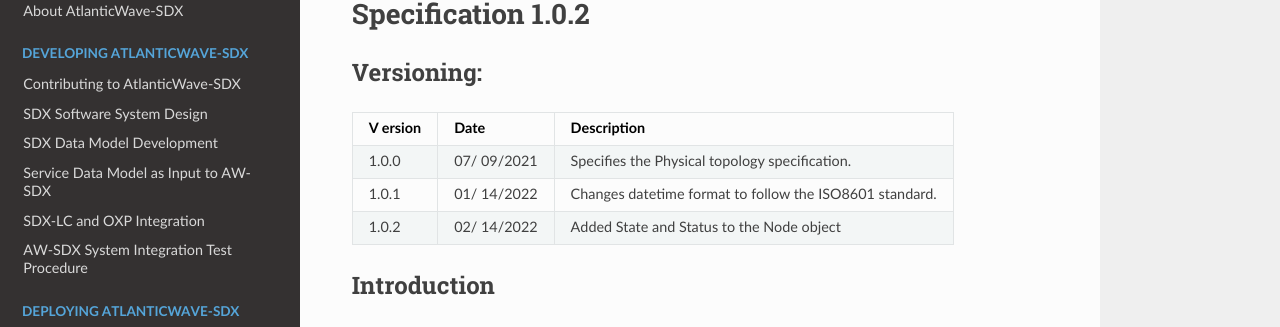
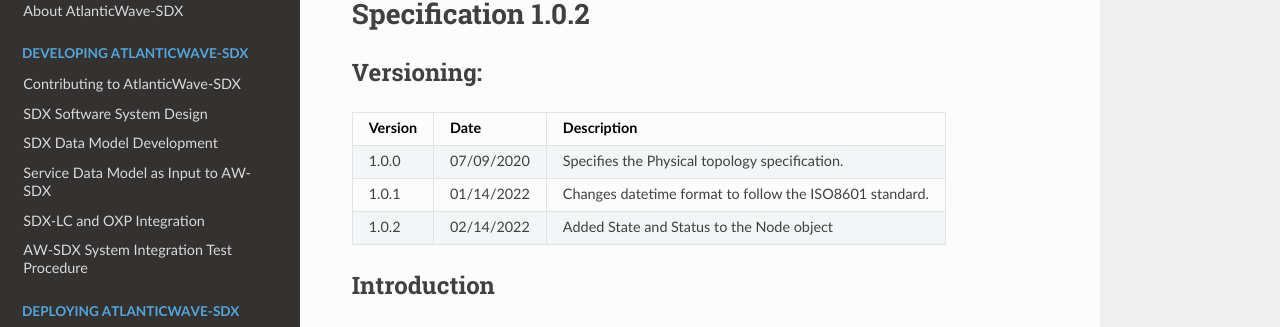
Before and after one commit to atlanticwave-sdx/sdx-docs, a Sphinx documentation site: the page built from source/specs/datamodel_1_0_2.rst, in a window 1280 px wide and 900 px high. Shown: the part 141-468 px from the top of the window. Built offline with Sphinx 7.4.7 and the Read the Docs theme 2.0.0, drawn with Linux system fonts in a browser that asks for light colours.

Commit message:
Adjust table

```diff
--- a/source/specs/datamodel_1_0_2.rst
+++ b/source/specs/datamodel_1_0_2.rst
@@ -1,4 +1,3 @@
-
 ===============================================================
 AW-SDX 2.0 Controller - Topology Data Model Specification 1.0.2
 ===============================================================
@@ -6,19 +5,19 @@
 Versioning:
 ===========
 
-+--------+---------+--------------------------------------------------+
-| V      | Date    | Description                                      |
-| ersion |         |                                                  |
-+========+=========+==================================================+
-| 1.0.0  | 07/     | Specifies the Physical topology specification.   |
-|        | 09/2021 |                                                  |
-+--------+---------+--------------------------------------------------+
-| 1.0.1  | 01/     | Changes datetime format to follow the ISO8601    |
-|        | 14/2022 | standard.                                        |
-+--------+---------+--------------------------------------------------+
-| 1.0.2  | 02/     | Added State and Status to the Node object        |
-|        | 14/2022 |                                                  |
-+--------+---------+--------------------------------------------------+
++---------+------------+-------------------------------+
+| Version | Date       | Description                   |
++=========+============+===============================+
+| 1.0.0   | 07/09/2020 | Specifies the Physical        |
+|         |            | topology specification.       |
++---------+------------+-------------------------------+
+| 1.0.1   | 01/14/2022 | Changes datetime format to    |
+|         |            | follow the ISO8601 standard.  |
++---------+------------+-------------------------------+
+| 1.0.2   | 02/14/2022 | Added State and Status to     |
+|         |            | the Node object               |
++---------+------------+-------------------------------+
+
 
 Introduction
 ============
```
